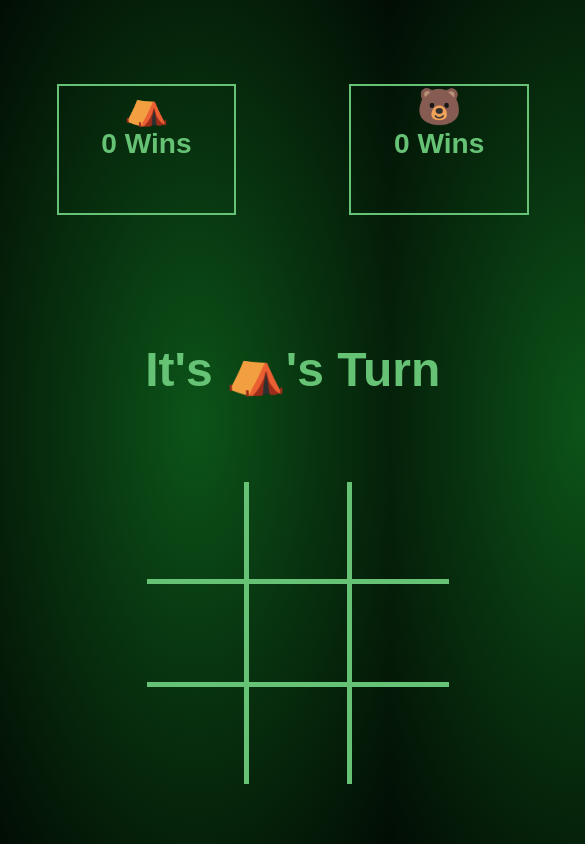
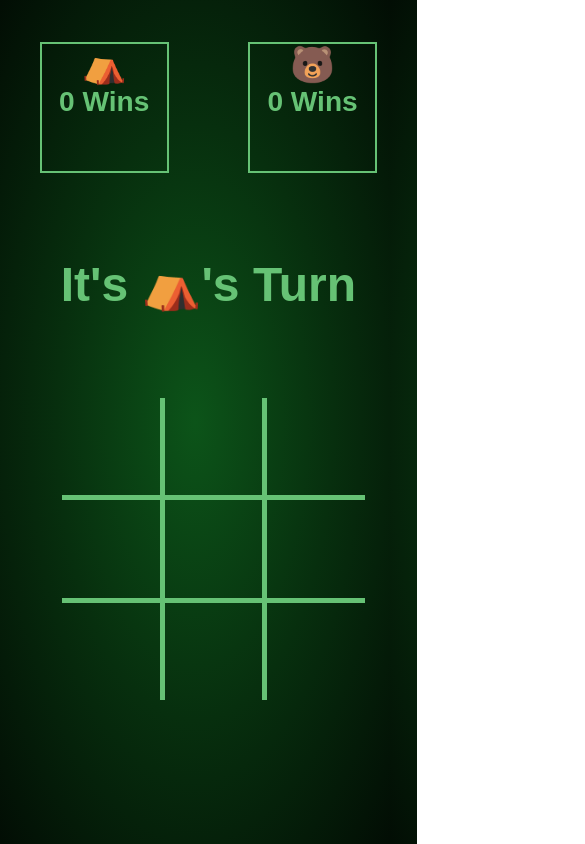
Before and after one commit to RMartin0717/tic_tac_toe, a plain HTML site: page index.html in a window 390 px wide. Shown: the whole page, 585 px wide, since content can reach past the window. Drawn offline with Linux system fonts and the light colour scheme.

Commit message:
Debug background gradient issue on small device screens

```diff
--- a/styles.css
+++ b/styles.css
@@ -18,11 +18,11 @@ aside {
   display: flex;
   flex-direction: column;
   align-items: center;
-  width: 25vw;
+  width: 20vw;
   min-width: 5em;
   height: 15vh;
   min-height: 4em;
-  margin: 10vh;
+  margin: 5vh;
 
   border: solid #66C275 2px;
 }
@@ -50,7 +50,7 @@ article {
   border-right: solid #66C275 5px;
   border-bottom: solid #66C275 5px;
 
-  /* font-size: 3rem; */
+  font-size: 5rem;
 }
 
 .game-board {
@@ -90,9 +90,6 @@ article:nth-child(9) {
     grid-template-rows: 1fr 4fr;
     width: 100vw;
     height: 100vh;
-
-    background: radial-gradient(#0C5419, #072F0E, #020D04);
-
   }
 
   main {
```
